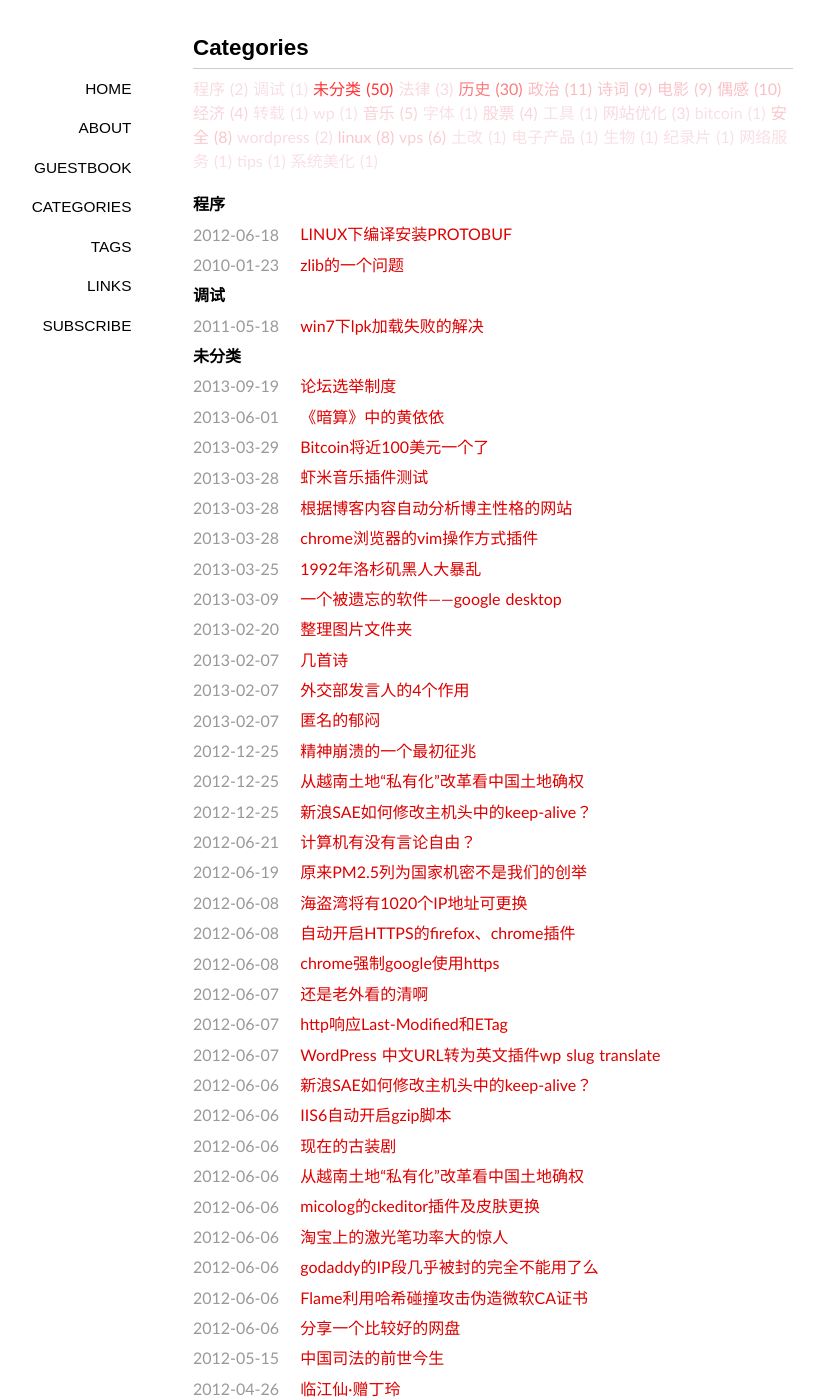
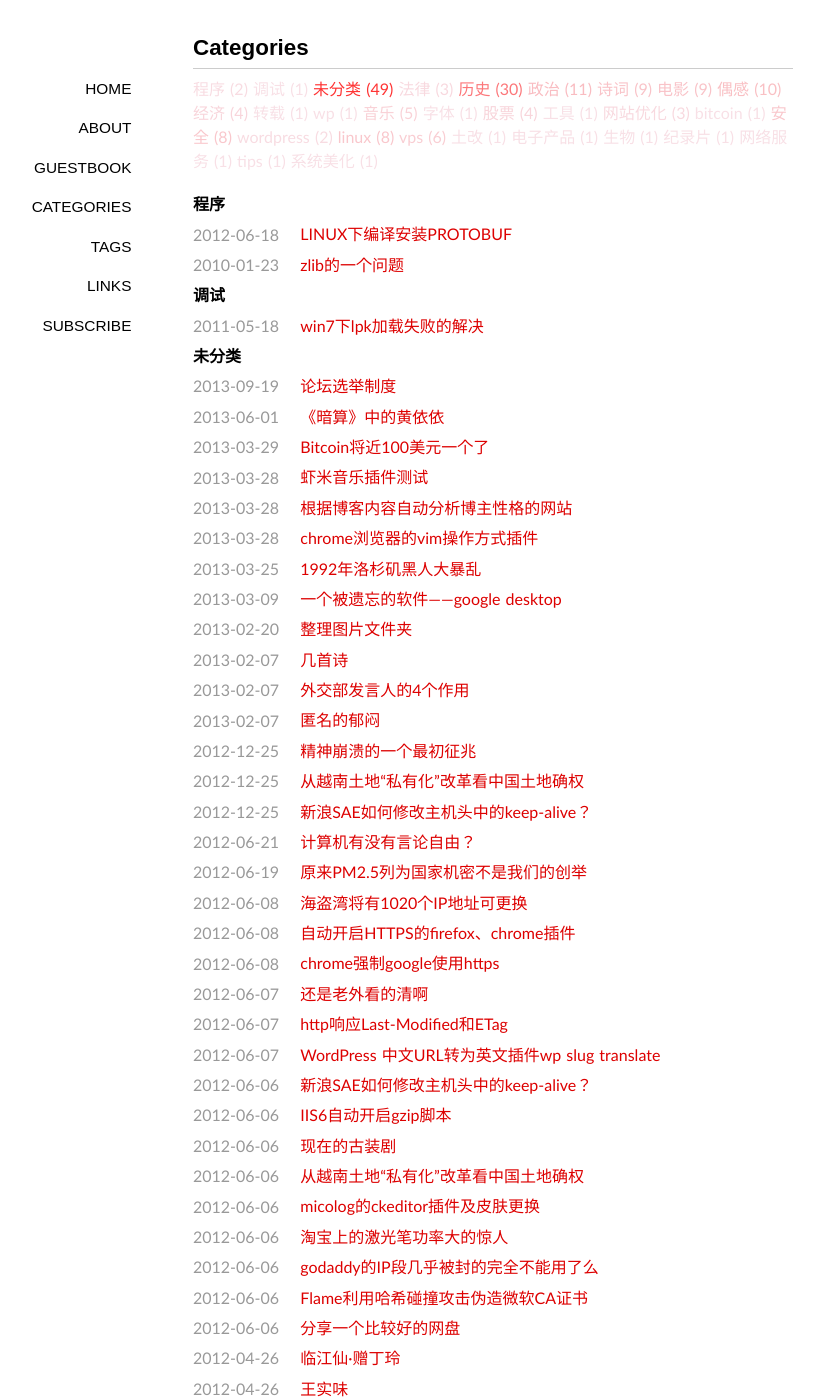
Before and after one commit to ntkrnl/ntkrnl.github.io, a Jekyll site: the page built from categories/index.md, in a window 1280 px wide and 1400 px high. Shown: the whole window, without its empty margins (147-964 px from the left). Built offline with Jekyll 4.4.1, drawn with Linux system fonts in a browser that asks for light colours; some web fonts are replaced; Markdown is read by kramdown in place of the engine named in the settings; comment, search, counter and statistics services are not loaded.

Commit message:
Update 2012-05-15-chinas-judicial-past-and-present.markdown

```diff
--- a/_posts/2012-05-15-chinas-judicial-past-and-present.markdown
+++ b/_posts/2012-05-15-chinas-judicial-past-and-present.markdown
@@ -1,31 +1,18 @@
----
-author: admin
-comments: true
-date: 2012-05-15 20:48:27+00:00
-layout: post
-slug: chinas-judicial-past-and-present
-title: 中国司法的前世今生
-wordpress_id: 968
-categories:
-- 未分类
----
-
 偶然看到这篇文章，写的实在是太棒了，思路清晰干活十足，看完基本对中国近代法律历史有了清晰的认识，多一点这种文章中国的普法会进步很快！
 
 
-**中国司法的前世今生**
-制度设计尤其是一种精英行为    —Michael A. McFaul
+##中国司法的前世今生
+
+> 制度设计尤其是一种精英行为    —Michael A. McFaul
 
 
-
-
-一，从重庆说起
+#####一，从重庆说起
 
 
 　　重庆打黑终于露出了它的本色，利用公权力摧残社会上的每一个阶层，无论是私营企业级，警察，官员，没有一个人是安全的，甚至是王立/ 军，只有一个人似乎是最安全的。但是，他也是不安全的，这种人人自危的状态，就是因为没有法律。难道重庆实施的不是中华人民共和国法律吗？所以，问题出在执行机构上，古人说，徒法不能自行。说白了，没有执法机器的合理设计，法律的执行就会达不到立法的目的，乃至黑心和尚念经。
 　　钱穆先生说：我认为政治制度，必然得自根自生。纵使有些可以从国外移来，也必然先于本国传统，有一番融和沟通，才能真实发生相当的作用。换言之，制度必须与人事相配合（钱穆1955）。剖析我国的司法制度，不能不从源头开始。
 
-二，北洋、民国的司法
+#####二，北洋、民国的司法
 
 
 　　截断众流，先从北洋开始。毕竟北洋是正式走向共和后的第一站。北洋政府强调“司法不党”。1912年时任司法总长的徐世英饬令“凡未入党者，不得挂名党籍，已入党者，即须宣告脱党，倘以党籍关系不愿脱党脱离，尽可据实呈明，将现充法官职务即行辞职。[[1]](http://blog.caijing.com.cn/expert_article-151527-35996.shtml#_ftn1)”1920年大总统申令司法不党主义。虽然北洋司法在当时的政局动荡的情况下，存在司法权不统一，人才缺乏等毛病，不能不说，其初衷和方向都是符合法治的。但，当时的政治，确实只是军阀政治，所以，司法独立，也是心有余而力不足。对此乱局，各人开出的药方都是不同的，有的人，随着处境的变化，也会改变自己的观念。如孙中山。
@@ -34,7 +21,8 @@
 　　1923年苏俄政治顾问鲍罗廷抵达广州。1924年国民党改组，其路线是，三民主义为体，俄共组织为用。主要借鉴了苏俄的治党治军经验[[2]](http://blog.caijing.com.cn/expert_article-151527-35996.shtml#_ftn2)。孙中山也变天赋人权为，“民权不是天生出来的，是时势和潮流所造就出来的”。孙中山的以党治国，革命民权的学说的逻辑：“人民拥有政权，治权由政府掌握，但在革命时期，政权治权均由国民党代行。作为治权之一的司法权自然要掌控于国民党手中，五种治权之间主要不是分权制衡，而是职权分工的不同，这与整体倾向密切关联。[[3]](http://blog.caijing.com.cn/expert_article-151527-35996.shtml#_ftn3)”这个论断，熟悉我们人大制度的人，听着是多么熟悉。我曾多次听我们的区人大主任说，人大和政府，不是分权制衡，是一条船上的人，是给政府出谋划策，共同前进的。
 
 　　在广州时期，1923年，大元帅府就设立了大理院，任命赵士北为大理院。然而，1924年4月1日，孙中山下令免去大理院院长赵士北。实际理由系赵士北不同意司法也应该党化。孙中山晚年即动员司法人员入党。中山逝世后，从之后的司法总长徐谦，王宠惠，居正，相继执行了司法党化的政策，以徐和居正为积极。司法党化的主要举措，司法人员入党、以三民主义培训法官。后来就用CC系的人对司法界的渗透，法官训练逐渐成为国民党为党棍，特务披上法官外衣的一条途径，所以，大家对这一批法官都另眼相看，称之为党法官[[4]](http://blog.caijing.com.cn/expert_article-151527-35996.shtml#_ftn4)。但是，国民党司法党化的程度究竟还是不够高。1937年，最高法院的统计，推事80人，党员34人，非党员46人；15名庭长中，党员14人，非党员1人。这和司法人才不够，以及国民党采用的司法精英化体制有关。因此，国民党的司法党化，不够彻底。1946年代《中华民国宪法》第80条规定了，法官须超出党派之外，依据法律独立审判，不受任何干涉。然而，这也是书面上的法律而已。随着形势吃紧，国民党的司法党化在46年之后，只有加强，没有减弱。直到离开大陆。大陆的主角转由正宗的苏俄弟子，新中国，什么都新！
-　　三，苏俄的根源
+#####三，苏俄的根源
+
 　　如教科书所说，十月革命一声炮响，送来了马克思列宁主义，关键是列宁主义。佛拉基米尔.伊利奇.乌里扬诺夫自己是圣彼得堡大学法律系的学生，后来也做过律师，其哥哥也是同一学校法律系学生，因为卷入暗杀沙皇亚历山大一世，被审判后枪杀。这件血仇对伊利奇.乌里扬诺夫刺激很大，从此改名列宁。而被杀的亚历山大一世，却是俄罗斯历史上，进行现代化改革最彻底的一个沙皇，解放了农奴，也建立其独立的法庭。但是，激进派人民意志党的暗杀，让父亲死在自己手臂上的亚历山大一世的儿子，采取了激烈的报复行为，俄罗斯走向现代化的路径从此中断。
 　　沙皇亚历山大一世建立的独立的法庭，在审理一些政治性的案件中，表现出了独立的立场，让启动改革的沙皇政府有些不适应。俄罗斯的法制传统，和我国有得一拼。俄罗斯一向游离于欧洲主流之外，面向西方的彼得大帝，在谈到律师时说，我国有两个律师，我回去就去吊死一个。又如，亚历山大一世改革前俄罗斯的司法，是允许刑讯逼供的，犹如我国古代，视刑讯为一种常规的手段。
 
@@ -61,7 +49,7 @@
 　　终结苏联的司法，根源还是在政治，一切权力归于苏维埃，权力缺乏制衡。而苏维埃，只是苏共的一个立法机构，而苏共，实际上并非现代意义上的政党，实质是管理国家的机关。戈尔巴乔夫说，政治改革的实质是明确划分党的机关和苏维埃的职权，把权力从共产党手中转到苏维埃的手中[[12]](http://blog.caijing.com.cn/expert_article-151527-35996.shtml#_ftn12)。实际上，仍然没有解决权力制衡的问题。虽然戈氏把苏共的权力转到苏维埃，仍是还了马甲而已。苏联缺乏立法，行政、司法制衡的制度，最终导致，苏共一去，大树飘零。由于缺乏游戏规则（宪法设计不完善），法治传统，甚至，最后在叶利钦时代，即便宪法法院院长站在议会一边，也无妨叶利钦炮打白宫，法治权威缺失之害，流毒无穷。
 
 
-四，新中国，苏联模式
+#####四，新中国，苏联模式
 
 
 　　1949年新中国建立前夕，刘少奇秘密造访苏联，斯大林建议中共制宪，其理由是“敌人可以用两种说法向工农群众进行宣传，反对你们，一是说你们没有进行选举，政府不是选举产生的；二说是你们没有宪法，人家可以说你们是用武力控制了位置，是自封的。因为政协不是选举的，共同纲领不是全民代表通过的。1950年初，毛泽东访问苏联时，斯大林也提出了召开全国人民代表大会和制定宪法的建议。1952年，斯大林再次对中共提出的暂缓制宪意见反对，建议提前制宪[[13]](http://blog.caijing.com.cn/expert_article-151527-35996.shtml#_ftn13)。
@@ -106,7 +94,7 @@
 
 　　可见，随着政治的变迁，司法环境的变化也会随之变迁。
 
-　　五，罗干肖扬的年代
+#####五，罗干肖扬的年代
 
 　　从本届强势的政法委书记的治下，公检法确实受制于那一人良多。因此，肖扬担任最高法院院长十年的时期，中国司法取得的一些点滴进步，也离不开上面那一个更离不开大环境。罗肖的任期有重叠期，但囿于资料匮乏，无法细细论断其中关系。暂时将他们主政的时代，司法的进步罗列如下：
 
@@ -139,7 +127,7 @@
 　　待周上台后，和其同一思想形态的王成了首席大法官，司法制度改革方向就急转直下。
 
 
-六：周王时期的司法改革
+#####六：周王时期的司法改革
 
 
 　　2008年3月，王胜俊秘书长承接中央对法院工作的新思维接任最高法院院长，王胜俊院长虽然是师范毕业，然而在中央政法委工作近15年，中央安排王胜俊院长接任，是有明确的指导思想的。根据公开报道，中央政法委负责人表示，“2007年10月，党的十七大提出“深化司法体制改革，优化司法职权配置，规范司法行为，建设公正高效权威的社会主义司法制度，”为做好新时期司法改革进一步指明了前进方向。为贯彻落实十七大精神，2008年12月，党中央转发了《中央政法委员会关于深化司法体制和工作机制改革若干问题的意见》，确定了“优化司法职权配置、完善宽严相济刑事政策、加强政法队伍建设、改革司法保障体制”4个方面共60项改革任务[[29]](http://blog.caijing.com.cn/expert_article-151527-35996.shtml#_ftn29)”。
@@ -162,7 +150,7 @@
 　　是否可以说，王主政的五年，其实，和重庆这五年路线，是异曲同工的，是一个根子的两朵花。都试图用原教旨主义的帆布，来扭转中国（司法）这条朝专业化，中立化等现代性趋势的船，最后，这个帆布破裂了，但，船也确实偏离了一定的方向，社会矛盾进一步加剧。维稳反而成了制造不稳定。
 
 
-七，重要的是方向
+#####七，重要的是方向
 
 
 　　现在看来，那种试图以司法改革先行的说法，基本上已经破产，在《最高法院这些年》的结尾中，笔者写到：
```
